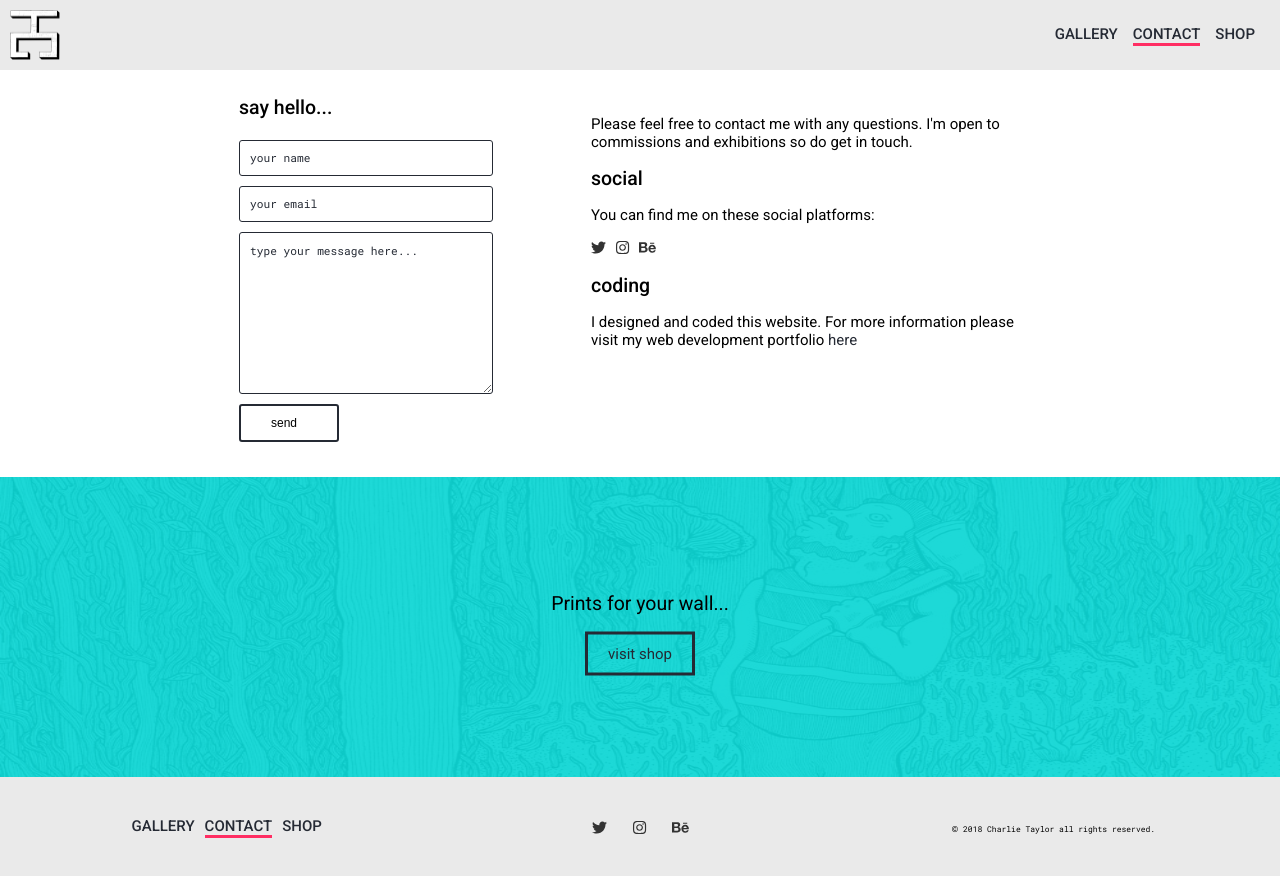
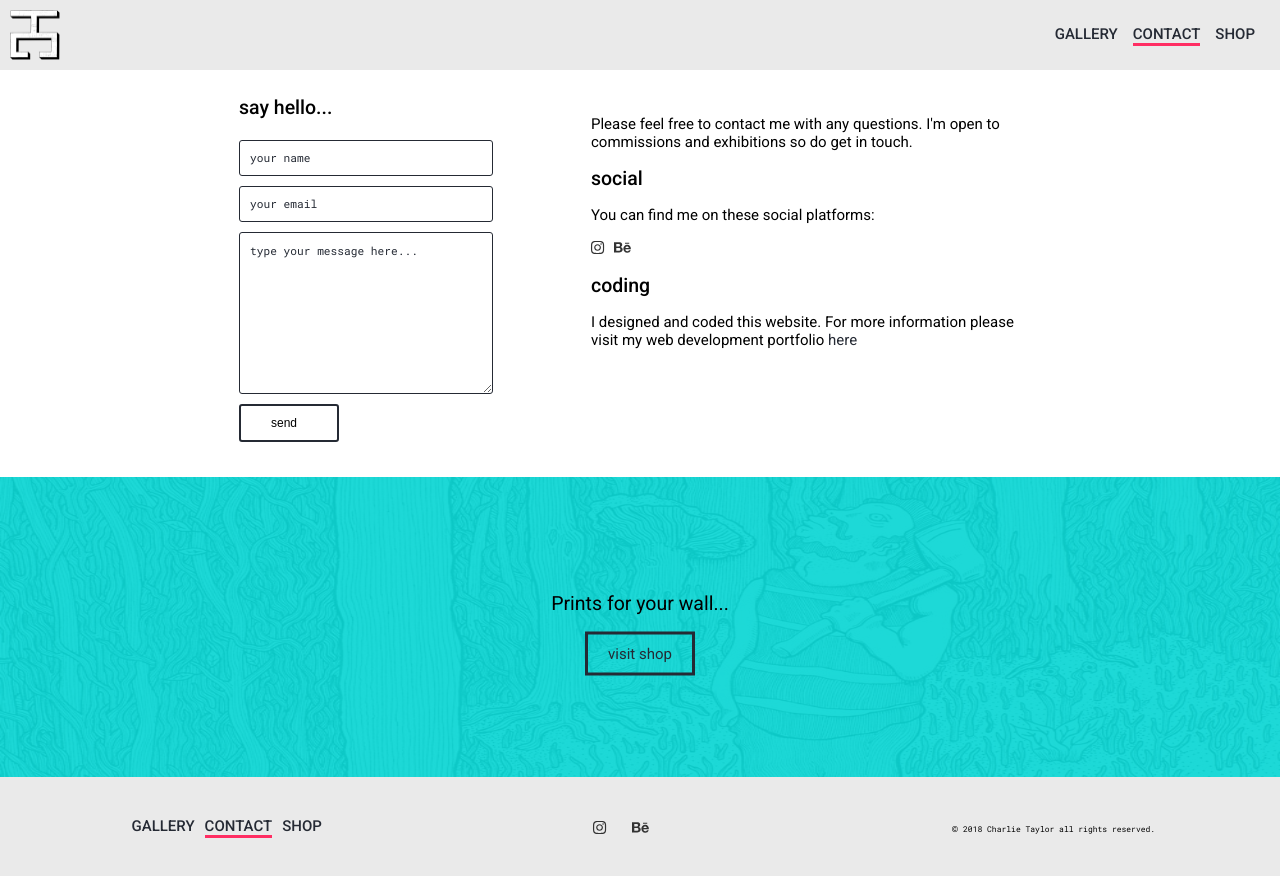
Before and after one commit to chazmcgrill/hurricane-charlie-website, a Next.js app: page /contact in a window 1280 px wide. Built offline with nearby package versions, Linux system fonts and the light colour scheme.

Commit message:
chore: removes twitter icon and adds nvmrc

```diff
--- a/src/content/social.ts
+++ b/src/content/social.ts
@@ -9,12 +9,12 @@ export interface SocialItem {
 }
 
 const social: SocialItem[] = [
-    {
-        id: 0,
-        url: 'http://twitter.com/hurricanechaz',
-        name: 'twitter',
-        icon: faTwitter,
-    },
+    // {
+    //     id: 0,
+    //     url: 'http://twitter.com/hurricanechaz',
+    //     name: 'twitter',
+    //     icon: faTwitter,
+    // },
     {
         id: 2,
         url: 'http://www.instagram.com/hurricane.charlie',
```
Also changed, not shown: 1 other file (tests, documents, lock files or other folders).
